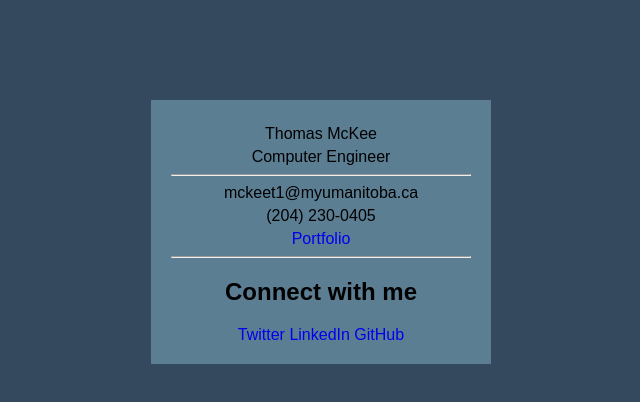
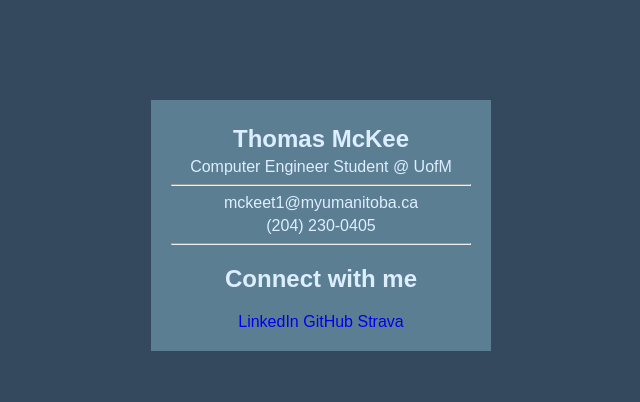
Before and after one commit to thomas-mckee/thomasmckee.space, a plain HTML site: page index.html in a window 1280 px wide. Shown: the whole page, without its empty margins (319-959 px from the left). Drawn offline with Linux system fonts and the light colour scheme.

Commit message:
update website

```diff
--- a/index.html
+++ b/index.html
@@ -9,18 +9,17 @@
 
 <body>
     <div class="business-card">
-        <p class="full-name">Thomas McKee</p>
-        <p class="designation">Computer Engineer</p>
+        <p id="full-name"><strong>Thomas McKee</strong></p>
+        <p class="designation">Computer Engineer Student @ UofM</p>
         <hr>
         <p>mckeet1@myumanitoba.ca</p>
         <p>(204) 230-0405</p>
-        <a href="https://github.com/thomasmckee3">Portfolio</a>
         <hr>
         <div class="social-media">
             <h2>Connect with me</h2>
-            <a href="https://x.com/thsmekcme">Twitter</a>
             <a href="https://www.linkedin.com/in/thomas-mckee-a844711a9/">LinkedIn</a>
             <a href="https://github.com/thomasmckee3">GitHub</a>
+            <a href="https://www.strava.com/athletes/32498521">Strava</a>
         </div>
     </div>
 
--- a/styles.css
+++ b/styles.css
@@ -17,9 +17,12 @@ body {
     margin-left: auto;
     text-align: center;
     font-size: 16px;
+    color:rgb(220, 238, 255)
   }
 
-
+  #full-name {
+    font-size: 24px;
+  }
 
   a {
       text-decoration: none;
```
